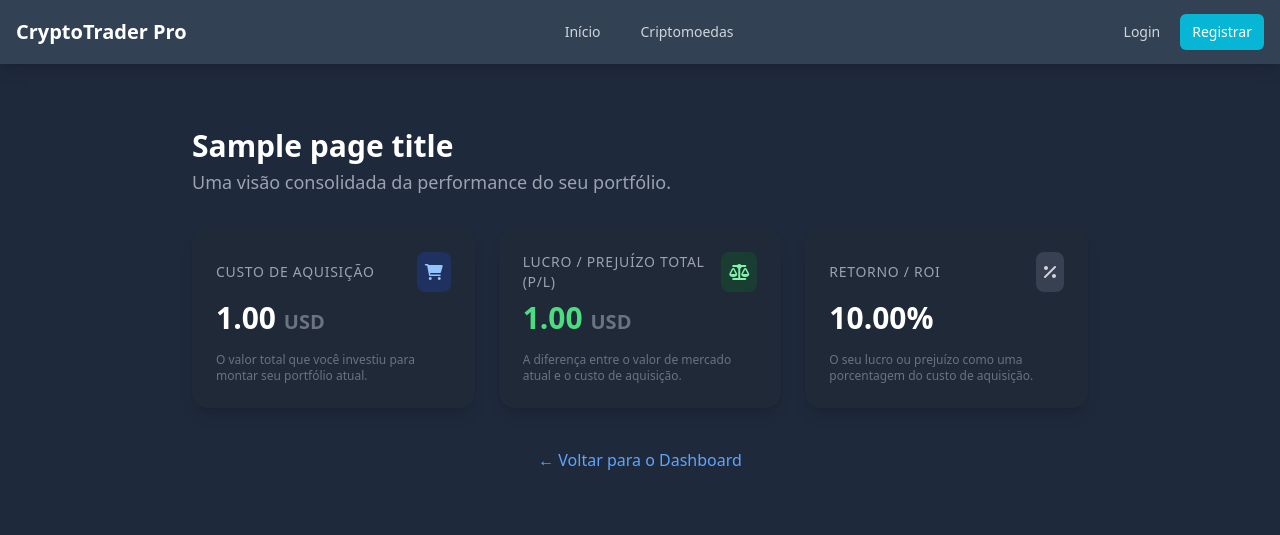
After one commit to netoalmanca/crypto_trader, a Django app: template templates/core/reports.html in a window 1280 px wide. The commit adds this page. Shown: the top 535 px of the page. Run offline with Django 4.2, Linux system fonts and the light colour scheme; the template is opened without the code that fills it: most values are stand-ins (such as "Sample title", 1, 10 or a date in 2020); some libraries are stand-ins or nearby versions.

Commit message:
Construção de nova seção de Relatórios de Performance.

```diff
--- a/core/urls.py
+++ b/core/urls.py
@@ -21,9 +21,10 @@ urlpatterns = [
     path('transactions/history/', views.transaction_history_view, name='transaction_history'),
     path('transactions/add/', views.add_transaction_view, name='add_transaction'),
     path('transactions/sync/', views.sync_binance_trades_view, name='sync_trades'),
-    # NOVA ROTA PARA EXPORTAÇÃO
     path('transactions/export/', views.export_transactions_csv_view, name='export_transactions_csv'),
     path('open-orders/', views.open_orders_view, name='open_orders'),
+    # NOVA ROTA PARA RELATÓRIOS
+    path('reports/', views.reports_view, name='reports'),
 
     # Trading
     path('trade/market-buy/', views.trade_market_buy_view, name='trade_market_buy'),
--- a/templates/core/base.html
+++ b/templates/core/base.html
@@ -40,7 +40,7 @@
         }
         .form-input::placeholder { color: #6b7280; }
         .btn-primary {
-            display: inline-flex; /* Alterado para inline-flex para alinhar o spinner */
+            display: inline-flex;
             align-items: center;
             justify-content: center;
             width: 100%;
@@ -59,7 +59,6 @@
             cursor: not-allowed;
             opacity: 0.7;
         }
-        /* Estilos do Spinner */
         .spinner {
             border: 2px solid rgba(255, 255, 255, 0.3);
             border-radius: 50%;
@@ -67,11 +66,11 @@
             width: 16px;
             height: 16px;
             animation: spin 1s linear infinite;
-            display: none; /* Escondido por padrão */
+            display: none;
             margin-right: 0.5rem;
         }
         .btn-primary.loading .spinner {
-            display: inline-block; /* Mostra o spinner quando a classe 'loading' é adicionada */
+            display: inline-block;
         }
         @keyframes spin {
             0% { transform: rotate(0deg); }
@@ -92,6 +91,7 @@
                     {% if user.is_authenticated %}
                         <a href="{% url 'core:dashboard' %}" class="text-gray-300 hover:bg-gray-700 hover:text-white px-3 py-2 rounded-md text-sm font-medium">{% trans "Dashboard" %}</a>
                         <a href="{% url 'core:transaction_history' %}" class="text-gray-300 hover:bg-gray-700 hover:text-white px-3 py-2 rounded-md text-sm font-medium">{% trans "Histórico" %}</a>
+                        <a href="{% url 'core:reports' %}" class="text-gray-300 hover:bg-gray-700 hover:text-white px-3 py-2 rounded-md text-sm font-medium">{% trans "Relatórios" %}</a>
                     {% endif %}
                     {% if user.is_staff %}
                         <a href="/admin" class="text-gray-300 hover:bg-gray-700 hover:text-white px-3 py-2 rounded-md text-sm font-medium">{% trans "Admin" %}</a>
@@ -100,7 +100,6 @@
                 <div class="flex items-center">
                     {% if user.is_authenticated %}
                         <span class="text-white mr-4">{% trans "Olá" %}, {{ user.username }}!</span>
-                        <!-- NOVO LINK DE CONFIGURAÇÕES -->
                         <a href="{% url 'core:update_api_keys' %}" class="text-gray-400 hover:text-white transition" title="Configurações">
                             <i class="fas fa-cog fa-lg"></i>
                         </a>
--- /dev/null
+++ b/templates/core/reports.html
@@ -0,0 +1,78 @@
+{% extends "core/base.html" %}
+{% load i18n %}
+{% load humanize %}
+
+{% block content %}
+<div class="container mx-auto px-4 py-8">
+    <div class="max-w-4xl mx-auto">
+
+        <div class="mb-8">
+            <h1 class="text-3xl font-bold text-white">{{ page_title }}</h1>
+            <p class="text-lg text-gray-400 mt-1">Uma visão consolidada da performance do seu portfólio.</p>
+        </div>
+
+        <div class="grid grid-cols-1 md:grid-cols-3 gap-6">
+
+            <!-- Card Custo Total de Aquisição -->
+            <div class="bg-gray-800 rounded-2xl shadow-lg p-6 flex flex-col justify-between">
+                <div>
+                    <div class="flex items-center justify-between">
+                        <h2 class="text-sm font-medium text-gray-400 uppercase tracking-wider">Custo de Aquisição</h2>
+                        <span class="bg-blue-900/50 text-blue-300 p-2 rounded-lg">
+                            <i class="fas fa-shopping-cart"></i>
+                        </span>
+                    </div>
+                    <p class="text-3xl font-extrabold text-white mt-2">
+                        {{ total_cost_basis|floatformat:2|intcomma }}
+                        <span class="text-xl text-gray-500">{{ portfolio_currency }}</span>
+                    </p>
+                </div>
+                <p class="text-xs text-gray-500 mt-4">O valor total que você investiu para montar seu portfólio atual.</p>
+            </div>
+
+            <!-- Card Lucro / Prejuízo Total -->
+            <div class="bg-gray-800 rounded-2xl shadow-lg p-6 flex flex-col justify-between">
+                <div>
+                    <div class="flex items-center justify-between">
+                        <h2 class="text-sm font-medium text-gray-400 uppercase tracking-wider">Lucro / Prejuízo Total (P/L)</h2>
+                        <span class="p-2 rounded-lg {% if total_profit_loss > 0 %}bg-green-900/50 text-green-300{% elif total_profit_loss < 0 %}bg-red-900/50 text-red-300{% else %}bg-gray-700 text-gray-300{% endif %}">
+                            <i class="fas fa-balance-scale"></i>
+                        </span>
+                    </div>
+                    <p class="text-3xl font-extrabold mt-2 {% if total_profit_loss > 0 %}text-green-400{% elif total_profit_loss < 0 %}text-red-400{% else %}text-white{% endif %}">
+                        {{ total_profit_loss|floatformat:2|intcomma }}
+                        <span class="text-xl text-gray-500">{{ portfolio_currency }}</span>
+                    </p>
+                </div>
+                <p class="text-xs text-gray-500 mt-4">A diferença entre o valor de mercado atual e o custo de aquisição.</p>
+            </div>
+
+            <!-- Card Retorno Sobre Investimento (ROI) -->
+            <div class="bg-gray-800 rounded-2xl shadow-lg p-6 flex flex-col justify-between">
+                <div>
+                    <div class="flex items-center justify-between">
+                        <h2 class="text-sm font-medium text-gray-400 uppercase tracking-wider">Retorno / ROI</h2>
+                        <span class="p-2 rounded-lg {% if roi > 0 %}bg-green-900/50 text-green-300{% elif roi < 0 %}bg-red-900/50 text-red-300{% else %}bg-gray-700 text-gray-300{% endif %}">
+                             <i class="fas fa-percentage"></i>
+                        </span>
+                    </div>
+                    {% if roi is not None %}
+                    <p class="text-3xl font-extrabold mt-2 {% if roi > 0 %}text-green-400{% elif roi < 0 %}text-red-400{% else %}text-white{% endif %}">
+                        {{ roi|floatformat:2|intcomma }}%
+                    </p>
+                    {% else %}
+                    <p class="text-2xl font-bold text-gray-500 mt-2">N/A</p>
+                    {% endif %}
+                </div>
+                <p class="text-xs text-gray-500 mt-4">O seu lucro ou prejuízo como uma porcentagem do custo de aquisição.</p>
+            </div>
+
+        </div>
+
+        <div class="mt-10 text-center">
+             <a href="{% url 'core:dashboard' %}" class="text-blue-400 hover:text-blue-300 transition-colors">&larr; Voltar para o Dashboard</a>
+        </div>
+
+    </div>
+</div>
+{% endblock %}
```
Also changed, not shown: core/views.py (+38 -10 lines).
